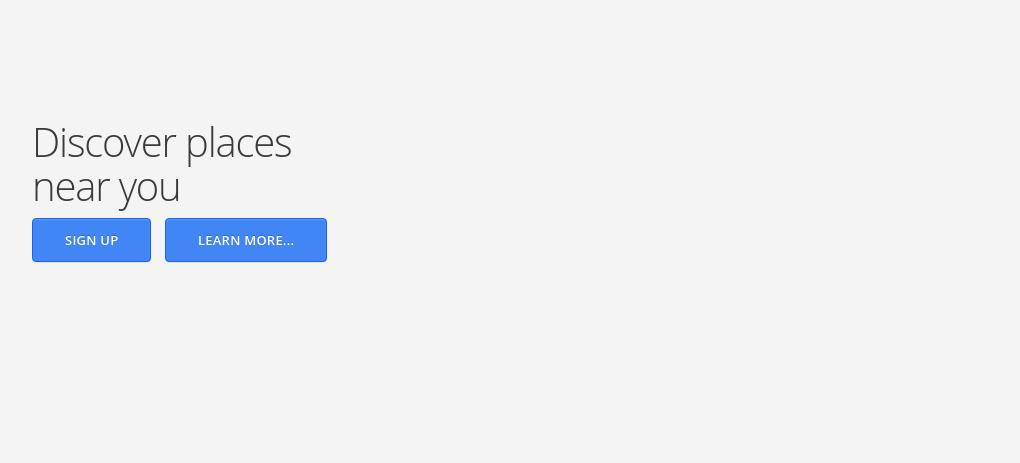
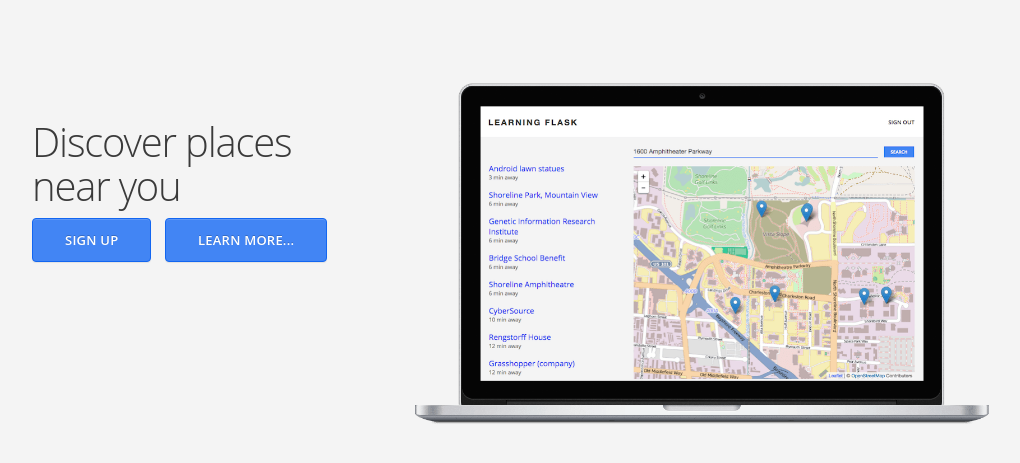
Before and after one commit to amitsingh1980/learningflask, a Flask app: page / in a window 1280 px wide. Shown: the part 69-532 px from the top of the page, without its empty margins (123-1143 px from the left). Run offline with Flask 2, Linux system fonts and the light colour scheme; some libraries are stand-ins or nearby versions.

Commit message:
additional files

```diff
--- a/templates/index.html
+++ b/templates/index.html
@@ -6,6 +6,10 @@
             <a href="#" class="btn btn-primary">Sign Up</a>
             <a href="#" class="btn btn-primary">Learn More...</a>
         </div>
+        <div class="section-device">
+            <img src="static/img/device.png">
+        </div>
+        <div class="clearfix"></div>
     </div>
 </main>
 {% endblock %}
```
